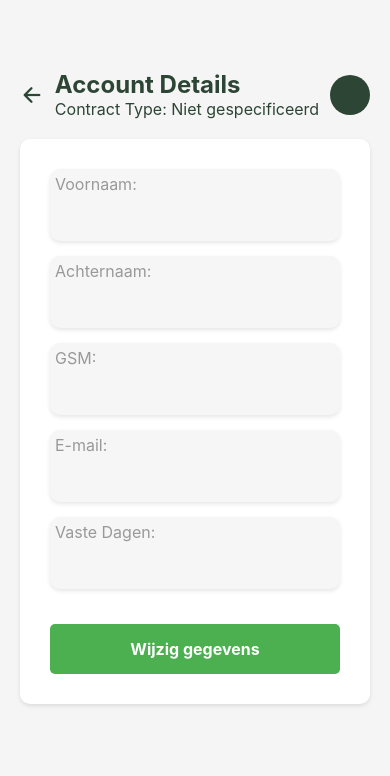
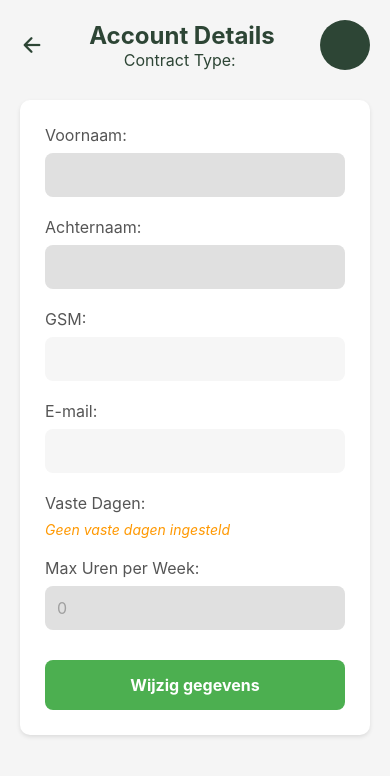
Before and after one commit to EHB-TI/EasyPlanningGroup9, a React Native app: screen /WorkerAccountDetails in a window 390 px wide. Shown: the top 776 px of the page. Built offline with nearby package versions, Linux system fonts and the light colour scheme.

Commit message:
toon contract + max uren

```diff
--- a/screens/WorkerAccountDetails.js
+++ b/screens/WorkerAccountDetails.js
@@ -8,9 +8,18 @@ import {
   ScrollView,
   StatusBar,
   SafeAreaView,
+  Alert, // Import Alert for user feedback
 } from "react-native";
 import { Ionicons } from "@expo/vector-icons";
-import { getDatabase, ref, get, update } from "firebase/database";
+import {
+  getDatabase,
+  ref,
+  get,
+  update,
+  query,
+  orderByChild,
+  equalTo,
+} from "firebase/database";
 import { getAuth } from "firebase/auth";
 
 export default function AccountDetails({ navigation }) {
@@ -19,8 +28,11 @@ export default function AccountDetails({ navigation }) {
     last_name: "",
     phone: "",
     email: "",
-    fixedDays: "",
+    contract: "", // From 'users' node
   });
+  const [fixedDays, setFixedDays] = useState([]);
+  const [contractType, setContractType] = useState(""); // From 'workers' node
+  const [maxHoursWeek, setMaxHoursWeek] = useState(0); // From 'workers' node
   const [isEditing, setIsEditing] = useState(false);
 
   const auth = getAuth();
@@ -31,9 +43,17 @@ export default function AccountDetails({ navigation }) {
     if (currentUser) {
       const userId = currentUser.uid;
       fetchUser(userId);
+      fetchWorkerData(userId); // Fetch worker-related data
     }
   }, [currentUser]);
 
+  // Helper function to capitalize the first letter
+  const capitalizeFirstLetter = (string) => {
+    if (!string) return "";
+    return string.charAt(0).toUpperCase() + string.slice(1);
+  };
+
+  // Function to fetch user data from 'users' node
   const fetchUser = async (userId) => {
     try {
       const userRef = ref(database, `users/${userId}`);
@@ -45,21 +65,71 @@ export default function AccountDetails({ navigation }) {
           last_name: userData.last_name || "",
           phone: userData.phone || "Niet gespecificeerd",
           email: userData.email || "Niet gespecificeerd",
-          fixedDays: userData.fixDay || "Niet gespecificeerd",
+          contract: userData.contract || "Niet gespecificeerd",
         });
       } else {
-        console.log("Utilisateur introuvable dans la base de données.");
+        console.log("Gebruiker niet gevonden in de database.");
+        Alert.alert(
+          "Gebruiker Niet Gevonden",
+          "Er is geen gebruiker gevonden met uw accountgegevens."
+        );
       }
     } catch (error) {
-      console.error("Erreur lors de la récupération des données utilisateur :", error);
+      console.error("Fout bij het ophalen van gebruikersgegevens:", error);
+      Alert.alert(
+        "Fout",
+        "Er is een fout opgetreden bij het ophalen van uw gegevens."
+      );
+    }
+  };
+
+  // Function to fetch worker data including fixed_days, contract_type, and max_hours_week
+  const fetchWorkerData = async (userId) => {
+    try {
+      const workersRef = ref(database, "workers");
+      const workerQuery = query(workersRef, orderByChild("user_id"), equalTo(userId));
+      const snapshot = await get(workerQuery);
+
+      if (snapshot.exists()) {
+        const workersData = snapshot.val();
+        // Assuming user_id is unique, get the first worker
+        const workerKeys = Object.keys(workersData);
+        if (workerKeys.length > 0) {
+          const worker = workersData[workerKeys[0]];
+          const fixedDaysData = worker.fixed_days;
+          const contractTypeData = worker.contract_type;
+          const maxHoursWeekData = worker.max_hours_week;
+
+          // Convert fixed_days object to an array
+          const fixedDaysArray = fixedDaysData
+            ? Object.values(fixedDaysData).map((day) => capitalizeFirstLetter(day))
+            : [];
+          setFixedDays(fixedDaysArray);
+
+          setContractType(contractTypeData || "Niet gespecificeerd");
+          setMaxHoursWeek(maxHoursWeekData || 0);
+        }
+      } else {
+        console.log("Geen worker gevonden met deze user_id.");
+        setFixedDays([]);
+        setContractType("Niet gespecificeerd");
+        setMaxHoursWeek(0);
+      }
+    } catch (error) {
+      console.error("Fout bij het ophalen van worker data:", error);
+      Alert.alert(
+        "Fout",
+        "Er is een fout opgetreden bij het ophalen van uw worker gegevens."
+      );
     }
   };
 
   const handleEdit = () => {
-    setIsEditing(!isEditing);
-    if (isEditing && currentUser) {
+    if (isEditing) {
+      // If currently editing, save the changes
       updateUser();
     }
+    setIsEditing(!isEditing);
   };
 
   const updateUser = async () => {
@@ -70,9 +140,14 @@ export default function AccountDetails({ navigation }) {
         phone: user.phone,
         email: user.email,
       });
-      console.log("Les données utilisateur ont été mises à jour.");
+      console.log("Gebruikersgegevens succesvol bijgewerkt.");
+      Alert.alert("Succes", "Uw gegevens zijn succesvol bijgewerkt.");
     } catch (error) {
-      console.error("Erreur lors de la mise à jour des données utilisateur :", error);
+      console.error("Fout bij het bijwerken van gebruikersgegevens:", error);
+      Alert.alert(
+        "Fout",
+        "Er is een fout opgetreden bij het bijwerken van uw gegevens."
+      );
     }
   };
 
@@ -84,75 +159,104 @@ export default function AccountDetails({ navigation }) {
     navigation.navigate("WorkerHome");
   };
 
-  const firstLetter = user.first_name.charAt(0).toUpperCase();
+  // Handle case where first_name might be empty
+  const firstLetter = user.first_name ? user.first_name.charAt(0).toUpperCase() : "";
 
   return (
     <SafeAreaView style={styles.safeContainer}>
-      <StatusBar barStyle="light-content" backgroundColor="#F5F5F5" />
+      <StatusBar barStyle="dark-content" backgroundColor="#F5F5F5" />
       <ScrollView contentContainerStyle={styles.container}>
+        {/* HEADER */}
         <View style={styles.headerContainer}>
           <TouchableOpacity onPress={handleNavigateBack}>
             <Ionicons name="arrow-back" size={24} color="#2D4535" />
           </TouchableOpacity>
-          <View>
+          <View style={styles.headerTextContainer}>
             <Text style={styles.header}>Account Details</Text>
-            <Text style={styles.subHeader}>Contract Type: {user.contract || "Niet gespecificeerd"}</Text>
+            <Text style={styles.subHeader}>Contract Type: {contractType}</Text>
           </View>
           <TouchableOpacity style={styles.profileIcon}>
             <Text style={styles.profileInitial}>{firstLetter}</Text>
           </TouchableOpacity>
         </View>
 
-        <View style={styles.whitecontainer}>
+        {/* USER INFORMATION */}
+        <View style={styles.whiteContainer}>
+          {/* First Name */}
           <View style={styles.inputContainer}>
             <Text style={styles.label}>Voornaam:</Text>
             <TextInput
-              style={[styles.input, isEditing && styles.disabledInput]}
+              style={[styles.input, !isEditing && styles.disabledInput]}
               value={user.first_name}
               editable={false}
             />
           </View>
 
+          {/* Last Name */}
           <View style={styles.inputContainer}>
             <Text style={styles.label}>Achternaam:</Text>
             <TextInput
-              style={[styles.input, isEditing && styles.disabledInput]}
+              style={[styles.input, !isEditing && styles.disabledInput]}
               value={user.last_name}
               editable={false}
             />
           </View>
 
+          {/* Phone */}
           <View style={styles.inputContainer}>
             <Text style={styles.label}>GSM:</Text>
             <TextInput
               style={styles.input}
               value={user.phone.toString()}
               editable={isEditing}
+              keyboardType="phone-pad"
               onChangeText={(text) => handleChange("phone", text)}
             />
           </View>
 
+          {/* Email */}
           <View style={styles.inputContainer}>
             <Text style={styles.label}>E-mail:</Text>
             <TextInput
               style={styles.input}
               value={user.email}
               editable={isEditing}
+              keyboardType="email-address"
               onChangeText={(text) => handleChange("email", text)}
             />
           </View>
 
+          {/* Fixed Days */}
           <View style={styles.inputContainer}>
             <Text style={styles.label}>Vaste Dagen:</Text>
+            {fixedDays.length > 0 ? (
+              <View style={styles.fixedDaysList}>
+                {fixedDays.map((day, index) => (
+                  <Text key={index} style={styles.fixedDay}>
+                    {day}
+                  </Text>
+                ))}
+              </View>
+            ) : (
+              <Text style={styles.noFixedDays}>Geen vaste dagen ingesteld</Text>
+            )}
+          </View>
+
+          {/* Max Hours per Week */}
+          <View style={styles.inputContainer}>
+            <Text style={styles.label}>Max Uren per Week:</Text>
             <TextInput
-              style={[styles.input, isEditing && styles.disabledInput]}
-              value={user.fixedDays}
+              style={[styles.input, styles.disabledInput]}
+              value={maxHoursWeek.toString()}
               editable={false}
             />
           </View>
 
+          {/* Edit Button */}
           <TouchableOpacity style={styles.button} onPress={handleEdit}>
-            <Text style={styles.buttonText}>{isEditing ? "Accepteren" : "Wijzig gegevens"}</Text>
+            <Text style={styles.buttonText}>
+              {isEditing ? "Accepteren" : "Wijzig gegevens"}
+            </Text>
           </TouchableOpacity>
         </View>
       </ScrollView>
@@ -161,17 +265,24 @@ export default function AccountDetails({ navigation }) {
 }
 
 const styles = StyleSheet.create({
+  safeContainer: {
+    flex: 1,
+    backgroundColor: "#F5F5F5",
+  },
   container: {
     flexGrow: 1,
     padding: 20,
     backgroundColor: "#F5F5F5",
   },
   headerContainer: {
-    paddingTop: 50,
     flexDirection: "row",
     justifyContent: "space-between",
     alignItems: "center",
-    marginBottom: 20,
+    marginBottom: 30,
+  },
+  headerTextContainer: {
+    flex: 1,
+    alignItems: "center",
   },
   header: {
     fontSize: 24,
@@ -183,39 +294,42 @@ const styles = StyleSheet.create({
     color: "#2D4535",
   },
   profileIcon: {
-    width: 40,
-    height: 40,
-    borderRadius: 20,
+    width: 50,
+    height: 50,
+    borderRadius: 25,
     backgroundColor: "#2D4535",
     justifyContent: "center",
     alignItems: "center",
   },
   profileInitial: {
     color: "#FFFFFF",
-    fontSize: 18,
+    fontSize: 20,
     fontWeight: "bold",
   },
-  inputContainer: {
+  whiteContainer: {
+    backgroundColor: "#FFFFFF",
     borderRadius: 10,
-    marginBottom: 15,
-    backgroundColor: "#F6F6F6",
-    padding: 5,
+    padding: 25,
     shadowColor: "#000",
     shadowOpacity: 0.1,
     shadowOffset: { width: 0, height: 2 },
     shadowRadius: 4,
-    elevation: 2,
+    elevation: 3,
+  },
+  inputContainer: {
+    marginBottom: 20,
   },
   label: {
     fontSize: 16,
-    marginBottom: 5,
-    color: "#999999",
+    marginBottom: 8,
+    color: "#555555",
   },
   input: {
     backgroundColor: "#F6F6F6",
-    borderRadius: 10,
-    padding: 10,
-    color: "#000",
+    borderRadius: 8,
+    padding: 12,
+    fontSize: 16,
+    color: "#000000",
   },
   disabledInput: {
     backgroundColor: "#E0E0E0",
@@ -224,27 +338,32 @@ const styles = StyleSheet.create({
   button: {
     backgroundColor: "#4CAF50",
     padding: 15,
-    borderRadius: 5,
+    borderRadius: 8,
     alignItems: "center",
-    marginTop: 20,
+    marginTop: 10,
   },
   buttonText: {
     color: "#FFFFFF",
     fontSize: 16,
     fontWeight: "bold",
   },
-  whitecontainer: {
-    backgroundColor: "#FFFFFF",
-    borderRadius: 10,
-    padding: 30,
-    shadowColor: "#000",
-    shadowOpacity: 0.1,
-    shadowOffset: { width: 0, height: 2 },
-    shadowRadius: 4,
-    elevation: 2,
+  fixedDaysList: {
+    flexDirection: "row",
+    flexWrap: "wrap",
   },
-  safeContainer: {
-    flex: 1,
-    backgroundColor: "#F5F5F5",
+  fixedDay: {
+    backgroundColor: "#FFE0B2",
+    paddingVertical: 6,
+    paddingHorizontal: 12,
+    borderRadius: 16,
+    marginRight: 8,
+    marginBottom: 8,
+    color: "#E65100",
+    fontSize: 14,
+  },
+  noFixedDays: {
+    fontSize: 14,
+    color: "#FF9800",
+    fontStyle: "italic",
   },
 });
```
